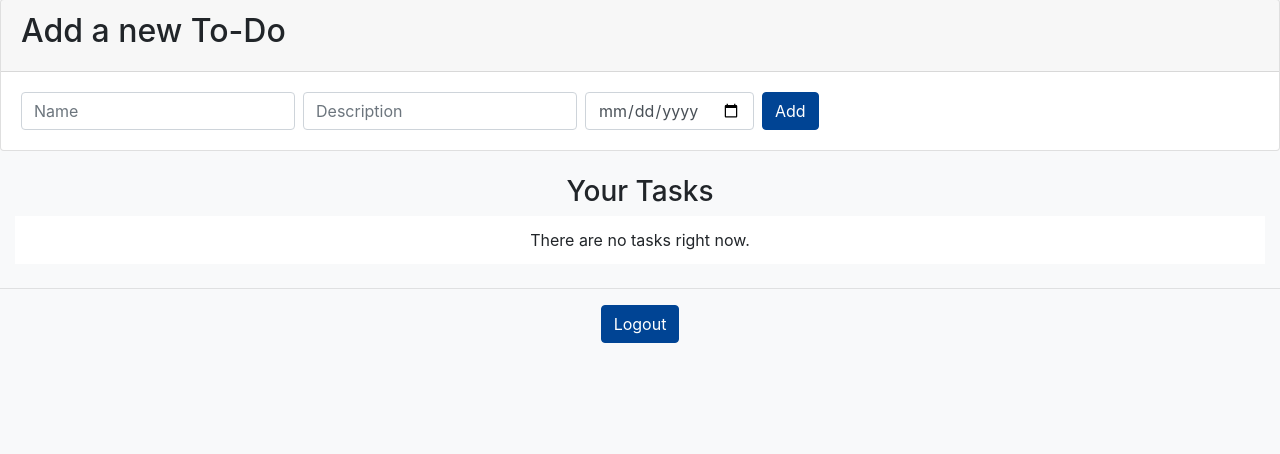
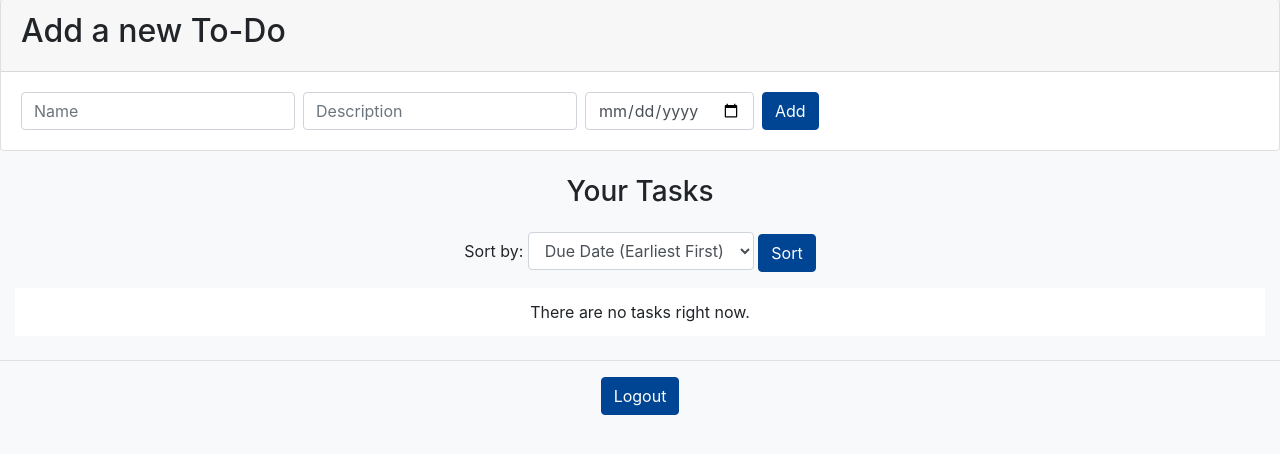
Before and after one commit to imamchris/ToDo, a Flask app: page /dashboard in a window 1280 px wide. Shown: the part 201-655 px from the top of the page. Run offline with Flask 3, Linux system fonts and the light colour scheme; a user stored in the database is signed in; some libraries are stand-ins or nearby versions.

Commit message:
Added a sort feature rather than a colouring system

```diff
--- a/app.py
+++ b/app.py
@@ -66,6 +66,7 @@ def dashboard():
         flash('You need to login first', 'warning')
         return redirect(url_for('login'))
 
+    sort_by = request.args.get('sort_by', 'due_date_asc')
     with engine.connect() as conn:
         todos = conn.execute(text("SELECT * FROM todos WHERE user_id = :user_id"), {'user_id': session['user_id']}).fetchall()
 
@@ -78,8 +79,19 @@ def dashboard():
         for todo in todos
     ]
 
+    if sort_by == 'due_date_asc':
+        todos.sort(key=lambda x: (x['due_date'] is None, x['due_date']))
+    elif sort_by == 'due_date_desc':
+        todos.sort(key=lambda x: (x['due_date'] is None, x['due_date']), reverse=True)
+    elif sort_by == 'name_asc':
+        todos.sort(key=lambda x: x['name'])
+    elif sort_by == 'name_desc':
+        todos.sort(key=lambda x: x['name'], reverse=True)
+    elif sort_by == 'completed':
+        todos.sort(key=lambda x: x['completed'])
+
     current_date = datetime.now().date()
-    return render_template('dashboard.html', todos=todos, user_id=session['user_id'], username=session['username'], current_date=current_date)
+    return render_template('dashboard.html', todos=todos, user_id=session['user_id'], username=session['username'], current_date=current_date, sort_by=sort_by)
 
 # Add ToDo
 @app.route('/add_todo', methods=['POST'])
--- a/templates/dashboard.html
+++ b/templates/dashboard.html
@@ -29,10 +29,10 @@
         }
         .todo-item input[type="text"] {
             width: 200px;
-            margin-right: 1px;
+            margin-right: 4px;
         }
         .todo-item button {
-            margin-left: 5px;
+            margin-left: 4px;
         }
         .todo-item div {
             display: flex;
@@ -164,34 +164,51 @@
     <div class="container text-center mt-4">
         <h3>Your Tasks</h3>
     </div>
+
+    <div class="container text-center mt-4">
+        <form method="get" action="{{ url_for('dashboard') }}">
+            <div class="form-group">
+                <label for="sort_by">Sort by:</label>
+                <select name="sort_by" id="sort_by" class="form-control" style="width: auto; display: inline-block;">
+                    <option value="due_date_asc" {% if sort_by == 'due_date_asc' %}selected{% endif %}>Due Date (Earliest First)</option>
+                    <option value="due_date_desc" {% if sort_by == 'due_date_desc' %}selected{% endif %}>Due Date (Latest First)</option>
+                    <option value="name_asc" {% if sort_by == 'name_asc' %}selected{% endif %}>Name (A-Z)</option>
+                    <option value="name_desc" {% if sort_by == 'name_desc' %}selected{% endif %}>Name (Z-A)</option>
+                    <option value="completed" {% if sort_by == 'completed' %}selected{% endif %}>Completion Status</option>
+                </select>
+                <button type="submit" class="btn btn-primary">Sort</button>
+            </div>
+        </form>
+    </div>
+
     <ul class="list-group list-group-flush">
         {% if todos %}
             {% for todo in todos %}
                 {% set days_left = (todo.due_date - current_date).days if todo.due_date else None %}
-                <li class="list-group-item todo-item" style="background-color: {% if days_left is not none and days_left <= 3 %}#ffcccc{% elif days_left is not none and days_left <= 7 %}#fff3cd{% elif days_left is not none and days_left <= 14 %}#ffff99{% else %}#d4edda{% endif %};">
-                    <span>
-                        <strong class="{% if todo.completed %}completed-title{% endif %}">{{ todo.name }}</strong>: <span>{{ todo.description }}</span> - Due: <span>{% if todo.due_date %}{{ todo.due_date }}{% else %}No due date{% endif %}</span>
-                    </span>
+                <li class="list-group-item todo-item">
+                    <div class="d-flex justify-content-between align-items-center mb-2">
                         <div>
-                        <form action="{{ url_for('complete_todo', todo_id=todo.id) }}" method="post">
+                            <strong class="{% if todo.completed %}completed-title{% endif %}">{{ todo.name }}</strong>
+                            <p class="mb-1">{{ todo.description }}</p>
+                            <small>Due: {% if todo.due_date %}{{ todo.due_date }}{% else %}No due date{% endif %}</small>
+                        </div>
+                        <div class="d-flex align-items-center" style="gap: 10px;">
+                            <form action="{{ url_for('complete_todo', todo_id=todo.id) }}" method="post" class="mr-2">
                                 <input type="checkbox" name="completed" style="transform: scale(1.5);" onchange="this.form.submit()" {% if todo.completed %}checked{% endif %}>
                             </form>
-                        <button class="btn btn-secondary btn-sm" onclick="toggleEditForm({{ todo.id }})" style="margin-right: 10px;">Edit</button>
+                            <button class="btn btn-secondary btn-sm" onclick="toggleEditForm('{{ todo.id }}')">Edit</button>
                             <form action="{{ url_for('delete_todo', todo_id=todo.id) }}" method="post">
                                 <button type="submit" class="btn btn-danger btn-sm">Delete</button>
                             </form>
                         </div>
-                    <div id="edit-container-{{ todo.id }}" class="edit-container" style="display: none;">
+                    </div>
+                    <div id="edit-container-{{ todo.id }}" class="edit-container">
+                        <form action="{{ url_for('edit_todo', todo_id=todo.id) }}" method="post">
                             <div class="form-group">
-                                <input type="text" name="name" placeholder="Name" class="form-control form-control-sm mb-2" onfocus="this.placeholder=''" onblur="this.placeholder='Name'">
-                                <input type="text" name="description" placeholder="Description" class="form-control form-control-sm mb-2" onfocus="this.placeholder=''" onblur="this.placeholder='Description'">
-                                <input type="date" name="due_date" class="form-control form-control-sm mb-2">
+                                <input type="text" name="name" placeholder="Name" class="form-control form-control-sm mb-2" value="{{ request.form.name or todo.name }}">
+                                <input type="text" name="description" placeholder="Description" class="form-control form-control-sm mb-2" value="{{ request.form.description or todo.description }}">
+                                <input type="date" name="due_date" class="form-control form-control-sm mb-2" value="{{ request.form.due_date or todo.due_date }}">
                                 <button type="submit" class="btn btn-primary btn-sm">Save</button>
-                            </div>
-                            </form>
-
-
-                    </div>
                             </div>
                         </form>
                     </div>
```
Also changed, not shown: user_data.db. Lines whose indentation alone changed are shown as unchanged.
